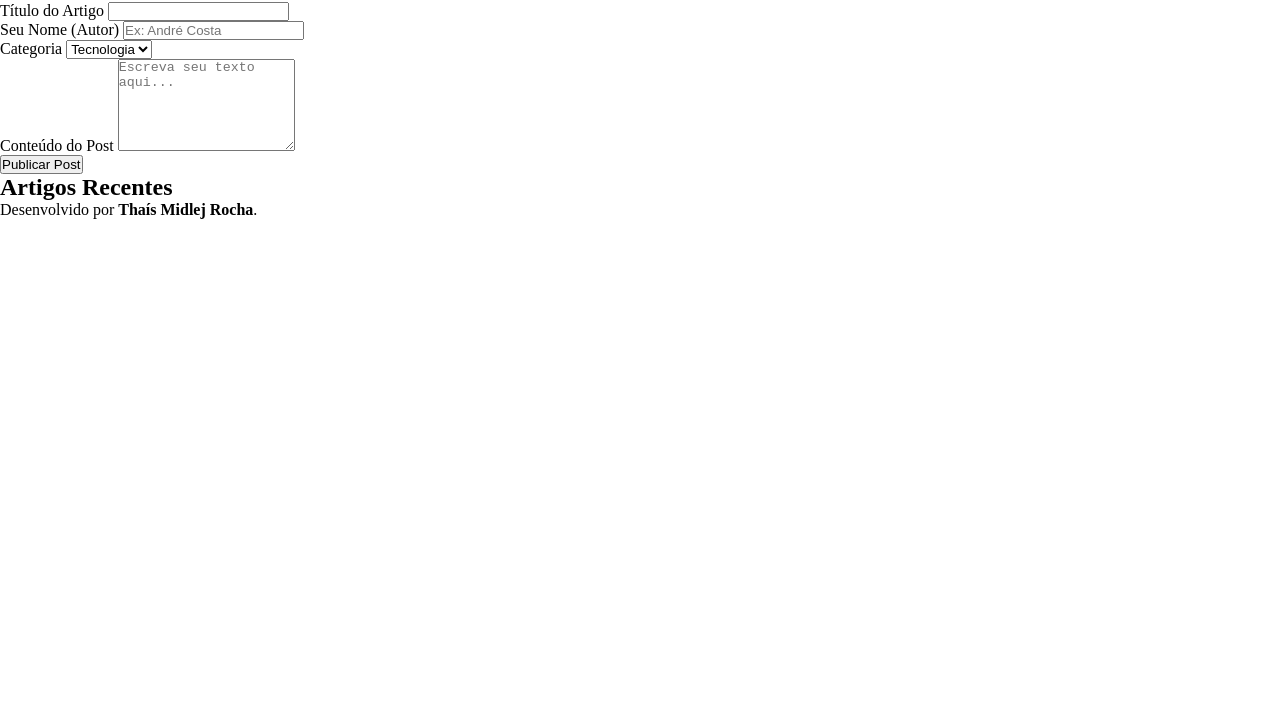
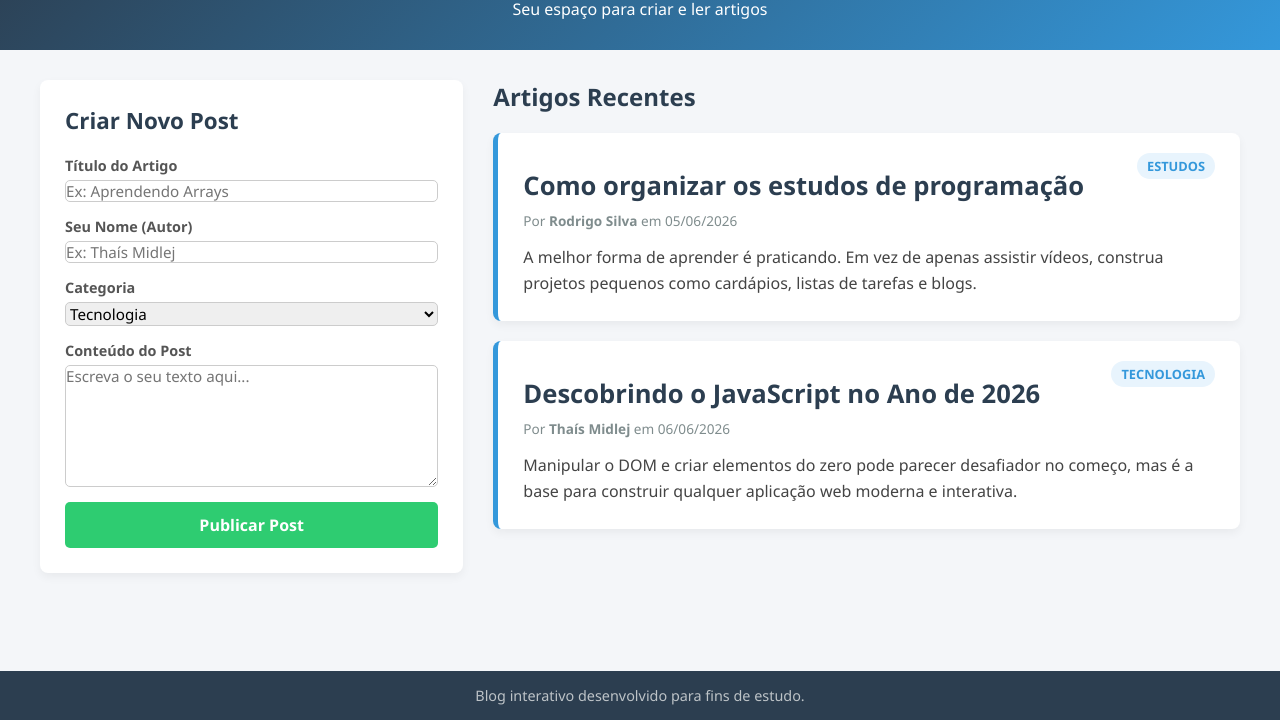
Before and after one commit to tmrprogramacao/sites, a plain HTML site: page SiteBlog/index.html in a window 1280 px wide. Shown: the part 80-800 px from the top of the page. Drawn offline with Linux system fonts and the light colour scheme; files that its build step writes are made by us from their sources; a script that the page names is missing.

Commit message:
finalização do blog com css e js

```diff
--- a/SiteBlog/index.html
+++ b/SiteBlog/index.html
@@ -3,51 +3,59 @@
 <head>
     <meta charset="UTF-8">
     <meta name="viewport" content="width=device-width, initial-scale=1.0">
-    <title>Blog</title>
+    <title>TechBlog - Compartilhando Ideias</title>
     <link rel="stylesheet" href="style.css">
 </head>
 <body>
+
     <header>
-        <h1>Blog</h1>
-        <p>Criação de artigos</p>
+        <h1>TechBlog</h1>
+        <p>Seu espaço para criar e ler artigos</p>
     </header>
+
     <main class="layout-blog">
-        <aside class="sibebar-criacao">
+        <aside class="sidebar-criacao">
             <h2>Criar Novo Post</h2>
             <form id="form-novo-post">
                 <div class="campo">
                     <label for="titulo">Título do Artigo</label>
-                    <input type="text" id="titulo" required aria-placeholder="Ex: Aprendendo sobre Arrays">
+                    <input type="text" id="titulo" required placeholder="Ex: Aprendendo Arrays">
                 </div>
 
                 <div class="campo">
                     <label for="autor">Seu Nome (Autor)</label>
-                    <input type="text" id="autor" required placeholder="Ex: André Costa">
+                    <input type="text" id="autor" required placeholder="Ex: Thaís Midlej">
                 </div>
+
                 <div class="campo">
                     <label for="categoria">Categoria</label>
                     <select id="categoria">
                         <option value="tecnologia">Tecnologia</option>
-                        <option value="estudos">Estudos</option>
+                        <option value="estudos">Estudos / Dicas</option>
                         <option value="carreira">Carreira</option>
                     </select>
                 </div>
+
                 <div class="campo">
                     <label for="conteudo">Conteúdo do Post</label>
-                    <textarea id="conteudo" rows="6" required placeholder="Escreva seu texto aqui..."></textarea>
+                    <textarea id="conteudo" rows="6" required placeholder="Escreva o seu texto aqui..."></textarea>
                 </div>
 
                 <button type="submit" id="btn-publicar">Publicar Post</button>
             </form>
         </aside>
+
         <section class="feed-posts">
             <h2>Artigos Recentes</h2>
-            <div id="containder-posts"></div>
+            <div id="container-posts">
+                </div>
         </section>
     </main>
+
     <footer>
-        Desenvolvido por <strong>Thaís Midlej Rocha</strong>.
+        Blog interativo desenvolvido para fins de estudo.
     </footer>
+
     <script src="script.js"></script>
 </body>
 </html>
--- /dev/null
+++ b/SiteBlog/script.js
@@ -0,0 +1,76 @@
+// ====== 1. BANCO DE DADOS FAKE (MOCK DATA) ======
+const posts = [
+    {
+        id: 1,
+        titulo: "Descobrindo o JavaScript no Ano de 2026",
+        autor: "Thaís Midlej",
+        categoria: "tecnologia",
+        conteudo: "Manipular o DOM e criar elementos do zero pode parecer desafiador no começo, mas é a base para construir qualquer aplicação web moderna e interativa.",
+        data: "06/06/2026"
+    },
+    {
+        id: 2,
+        titulo: "Como organizar os estudos de programação",
+        autor: "Rodrigo Silva",
+        categoria: "estudos",
+        conteudo: "A melhor forma de aprender é praticando. Em vez de apenas assistir vídeos, construa projetos pequenos como cardápios, listas de tarefas e blogs.",
+        data: "05/06/2026"
+    }
+];
+
+// ====== 2. SELEÇÃO DE ELEMENTOS ======
+const containerPosts = document.getElementById('container-posts');
+const formulario = document.getElementById('form-novo-post');
+
+// ====== 3. RENDERIZAÇÃO DINÂMICA ======
+function renderizarPosts(listaDePosts) {
+    containerPosts.innerHTML = ""; // Limpa a tela para não duplicar
+
+    // Renderiza do mais novo para o mais antigo (ordem inversa)
+    listaDePosts.slice().reverse().forEach(post => {
+        const artigo = document.createElement('article');
+        artigo.classList.add('post-card');
+
+        artigo.innerHTML = `
+            <span class="categoria-tag">${post.categoria}</span>
+            <h2>${post.titulo}</h2>
+            <div class="meta-dados">Por <strong>${post.autor}</strong> em ${post.data}</div>
+            <p>${post.conteudo}</p>
+        `;
+
+        containerPosts.appendChild(artigo);
+    });
+}
+
+// ====== 4. CAPTURA DE FORMULÁRIO (NOVO APRENDIZADO) ======
+formulario.addEventListener('submit', (e) => {
+    e.preventDefault(); // Impede a página de recarregar no envio do formulário
+
+    // Capturando os valores digitados nos inputs
+    const tituloInput = document.getElementById('titulo').value;
+    const autorInput = document.getElementById('autor').value;
+    const categoriaSelect = document.getElementById('categoria').value;
+    const conteudoTextArea = document.getElementById('conteudo').value;
+
+    // Criando o novo objeto de post
+    const novoPost = {
+        id: posts.length + 1,
+        titulo: tituloInput,
+        autor: autorInput,
+        categoria: categoriaSelect,
+        conteudo: conteudoTextArea,
+        data: new Date().toLocaleDateString('pt-BR') // Pega a data atual formatada
+    };
+
+    // Adiciona o novo post no nosso banco de dados fake
+    posts.push(novoPost);
+
+    // Renderiza novamente para mostrar o post novo na tela
+    renderizarPosts(posts);
+
+    // Limpa os campos do formulário para o próximo post
+    formulario.reset();
+});
+
+// Inicializa o blog exibindo os posts padrões
+renderizarPosts(posts);
--- /dev/null
+++ b/SiteBlog/style.css
@@ -0,0 +1,134 @@
+*{
+    margin: 0;
+    padding: 0;
+    font-family: 'Segoe UI', 'Segoe UI', Tahoma, Geneva, Verdana, sans-serif;
+}
+body{
+    background-color: #f4f6f9;
+    color: #333;
+    display: flex;
+    flex-direction: column;
+    min-height: 100vh;
+}
+header{
+    background: linear-gradient(135deg, #2c3e50,#3498db);
+    color: white;
+    padding: 30px 20px;
+    text-align: center;
+}
+header h1{
+    margin-bottom: 5px;
+}
+.layout-blog{
+    display: flex;
+    max-width: 1200px;
+    width: 100%;
+    margin: 30px auto;
+    padding: 0 20px;
+    gap: 30px;
+    flex: 1;
+}
+
+/*Coluna de criação (Sidebar)*/
+.sidebar-criacao{
+    flex: 1;
+    background:white;
+    padding: 25px;
+    border-radius: 8px;
+    box-shadow: 0 4px 10px rgba(0, 0, 0, 0.05);
+    height: fit-content;
+}
+.sidebar-criacao h2{
+    margin-bottom: 20px;
+    color: #2c3e50;
+    font-size: 1.4rem;
+}
+.campo{
+    margin-bottom: 15px;
+    display: flex;
+    flex-direction: column;
+    gap: 5px;
+}
+.campo label{
+    font-weight: 600;
+    font-size: 0.9rem;
+    color: #555;
+}
+.campo input, .campo select, .campo textarea{
+    padding: 10;
+    border: 1px solid #ccc;
+    border-radius: 5px;
+    font-size: 0.95rem;
+}
+.campo textarea{
+    resize: vertical;
+}
+#btn-publicar{
+    width: 100%;
+    padding: 12px;
+    background-color: #2ecc71;
+    color: white;
+    border: none;
+    border-radius: 5px;
+    font-size: 1rem;
+    font-weight: bold;
+    cursor: pointer;
+    transition: background 0.2s;
+}
+#btn-puclicar:hover{
+    background-color: #27ae60;
+}
+
+/*Feed de Posts*/
+
+.feed-posts{
+    flex: 2;
+}
+.feed-posts h2{
+    margin-bottom: 20px;
+    color: #2c3e50;
+}
+.post-card{
+    background: white;
+    padding: 25px;
+    border-radius: 8px;
+    box-shadow: 0 4px 10px rgba(0, 0, 0, 0.05);
+    margin-bottom: 20px;
+    position: relative;
+    border-left: 5px solid #3498db;
+}
+
+.categoria-tag{
+    position: absolute;
+    top: 20px;
+    right: 25px;
+    background-color: #e8f4fd;
+    color: #3498db;
+    padding: 4px 10px;
+    border-radius: 15px;
+    font-size: 0.8rem;
+    text-transform: uppercase;
+    font-weight: bold;
+}
+.post-card h2 {
+    margin-top: 10px;
+    margin-bottom: 8px;
+    color: #2c3e50;
+    font-size: 1.6rem;
+}
+.meta-dados {
+    font-size: 0.85rem;
+    color: #7f8c8d;
+    margin-bottom: 15px;
+}
+.post-card p{
+    line-height: 1.6;
+    color: #444;
+}
+footer{
+    background: #2c3e50;
+    color: #bdc3c7;
+    text-align: center;
+    padding: 15px;
+    font-size: 0.9rem;
+}
```
